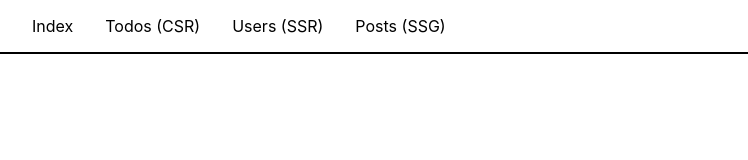
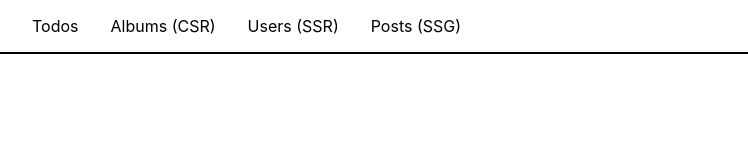
Before and after one commit to mirzadevv/next-js-pre-rendering, a Next.js app: page / in a window 1280 px wide. Shown: the top 160 px of the page, without its empty margins (8-756 px from the left). Built offline with nearby package versions, Linux system fonts and the light colour scheme.

Commit message:
styles: edit the navbar

```diff
--- a/components/navBar.js
+++ b/components/navBar.js
@@ -7,12 +7,12 @@ export default function NavBar() {
         <ul>
           <Link href="/">
             <a>
-              <li>Index</li>
+              <li>Todos</li>
             </a>
           </Link>
-          <Link href="/todos">
+          <Link href="/albums">
             <a>
-              <li>Todos (CSR)</li>
+              <li>Albums (CSR)</li>
             </a>
           </Link>
 
```
